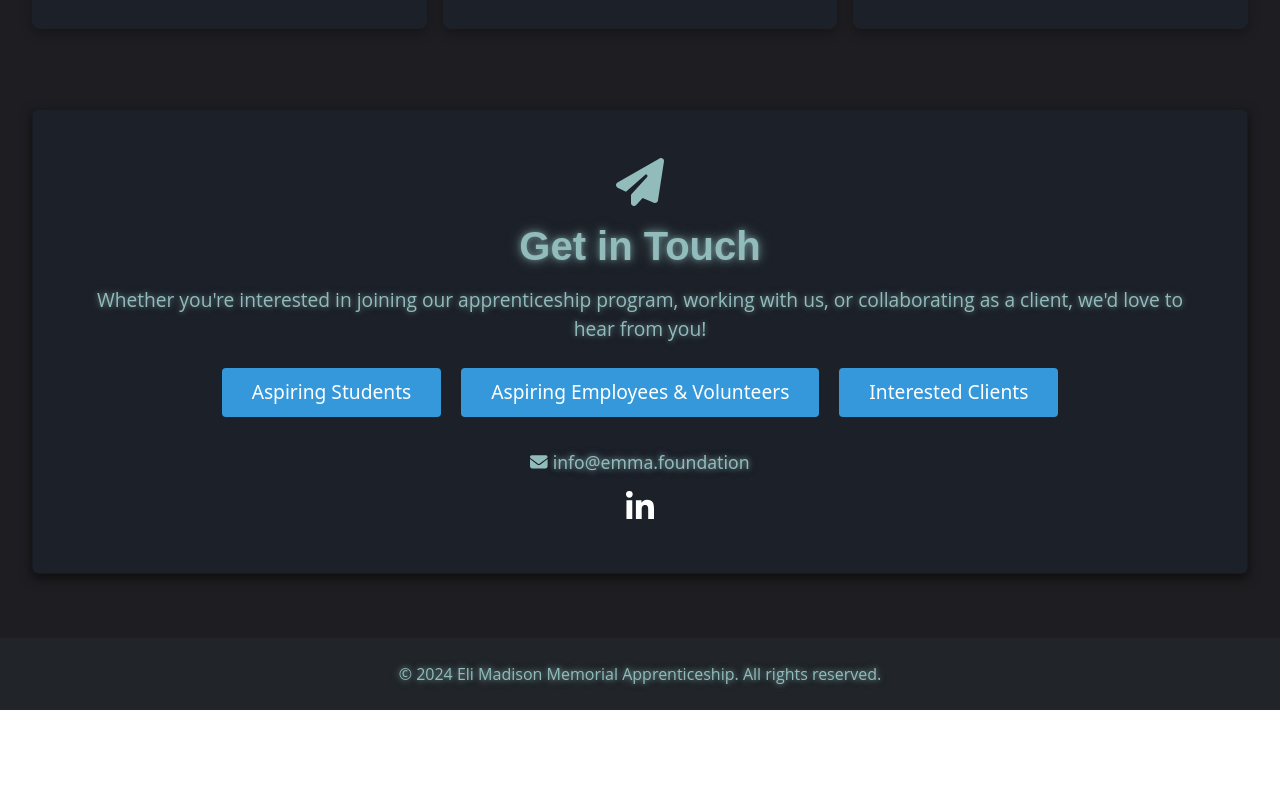
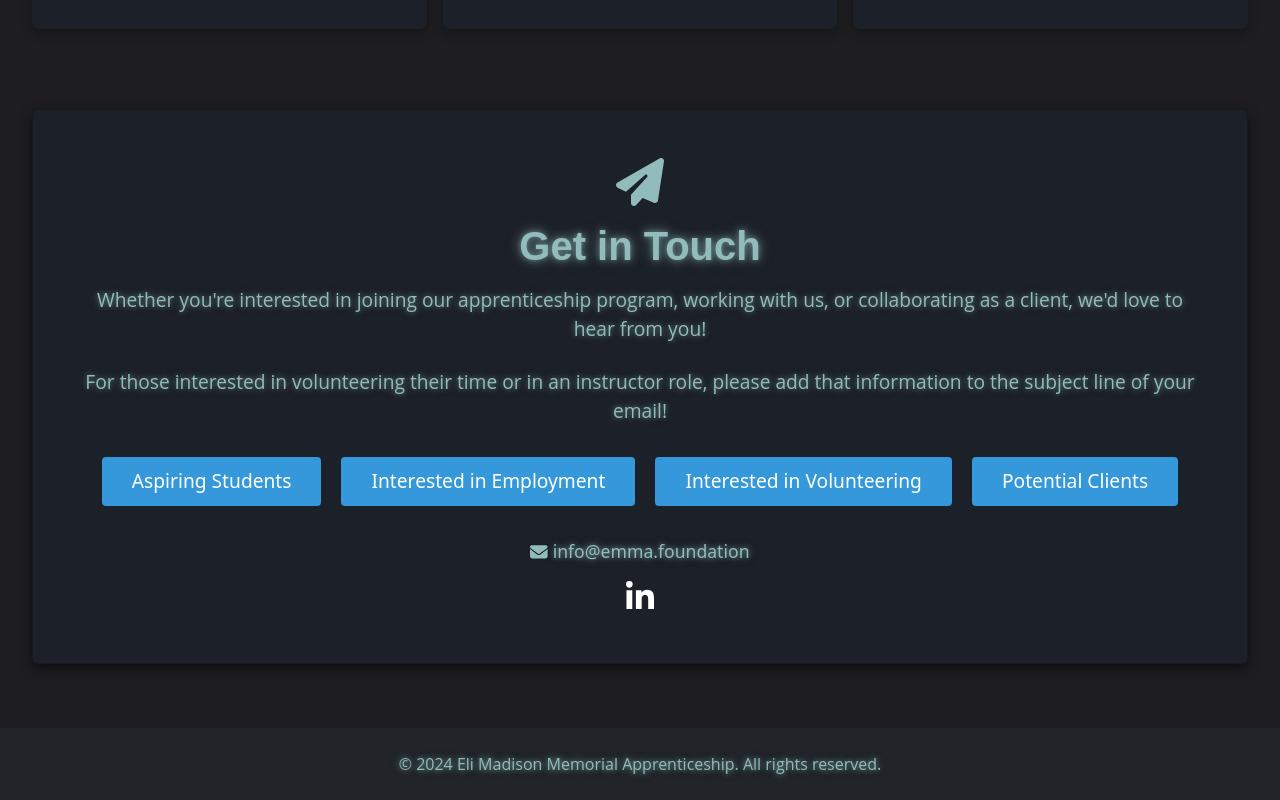
Before and after one commit to serjykalstryke/EMMASite, a React (Create React App) app in the folder emma/: page / in a window 1280 px wide. Shown: the part 3492-4292 px from the top of the page. Before the commit the page ends 4202 px from the top, so only its background shows below. Built offline with nearby package versions, Linux system fonts and the light colour scheme.

Commit message:
added seperate button for aspiting volunteers that directs them to the appropriate email, also added text instructing people to 'self select' using the subject line of their email to make things easier on E

```diff
--- a/emma/src/components/Contact/Contact.js
+++ b/emma/src/components/Contact/Contact.js
@@ -18,6 +18,9 @@ function Contact() {
             <Card.Text className="mb-4">
               Whether you're interested in joining our apprenticeship program, working with us, or collaborating as a client, we'd love to hear from you!
             </Card.Text>
+            <Card.Text className="mb-10">
+              For those interested in volunteering their time or in an instructor role, please add that information to the subject line of your email!
+            </Card.Text>
 
             <div className="contact-buttons mb-4">
               <Link to="https://docs.google.com/forms/d/1CvQQ_6F4heYkwLgml41Q6Wb4ewAHOnVJjw9NkXKGybI/viewform?ts=66e49f95&edit_requested=true">
@@ -27,12 +30,17 @@ function Contact() {
               </Link>
               <Link to="mailto:info@emma.foundation">
                 <Button variant="primary" size="lg" className="mb-2">
-                  Aspiring Employees & Volunteers
+                  Interested in Employment
+                </Button>
+              </Link>
+              <Link to="mailto:volunteers@emma.foundation">
+                <Button variant="primary" size="lg" className="mb-2">
+                 Interested in Volunteering
                 </Button>
               </Link>
               <Link to="mailto:investors@emma.foundation">
                 <Button variant="primary" size="lg" className="mb-2">
-                  Interested Clients
+                  Potential Clients
                 </Button>
               </Link>
             </div>
```
